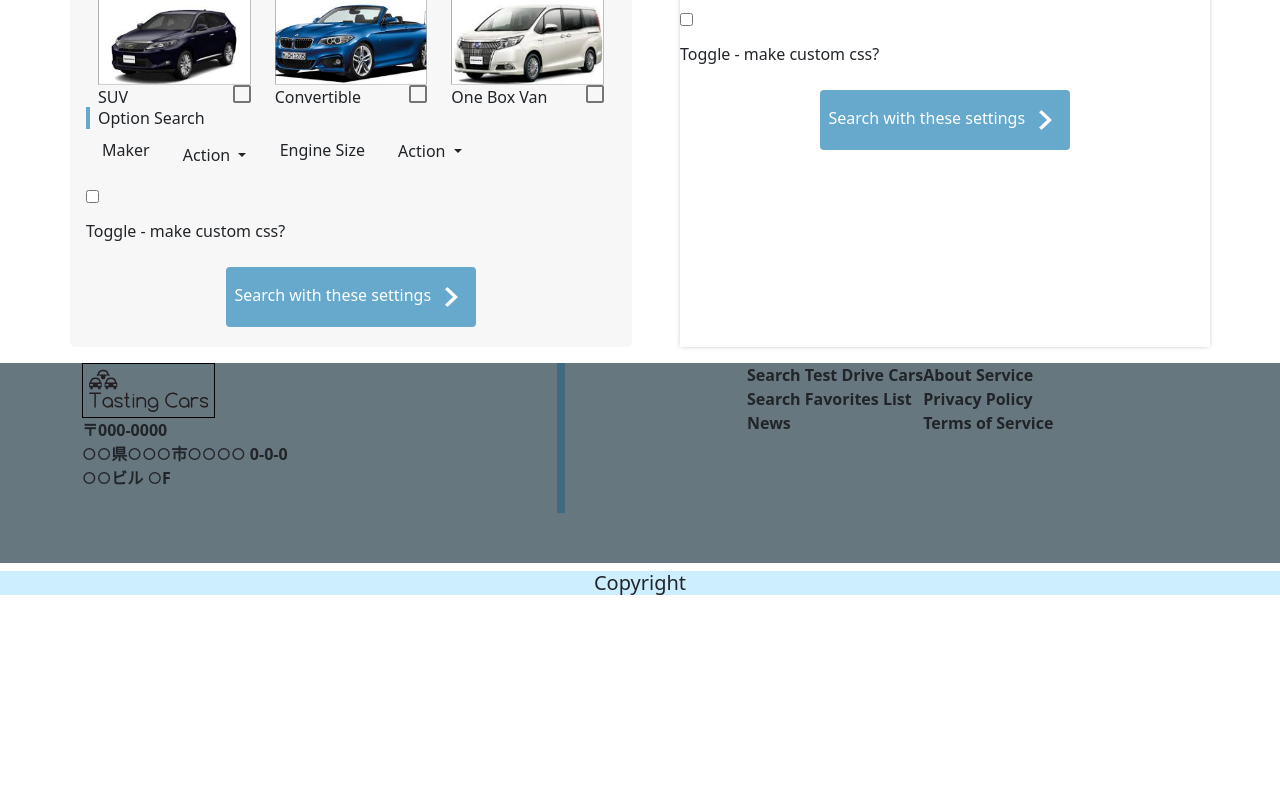
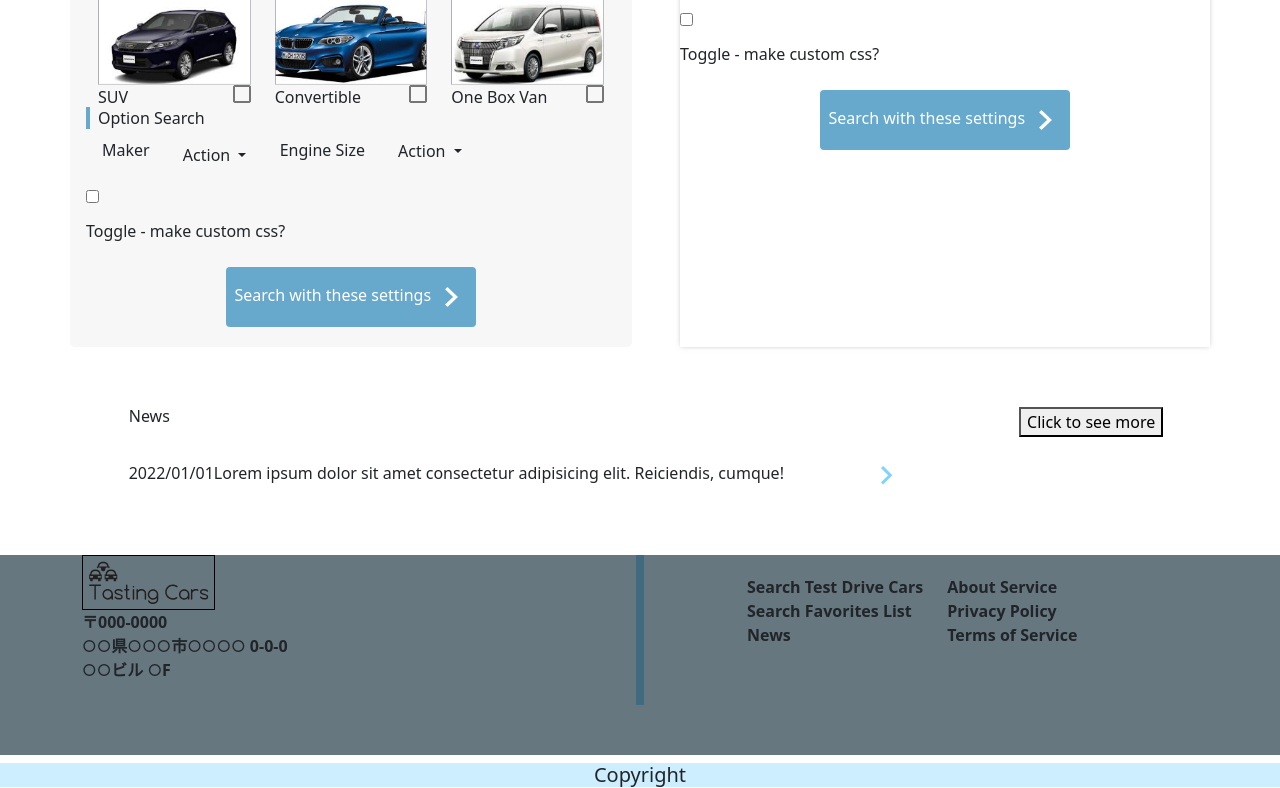
Before and after one commit to JudahT/Frontend-test-Grune, a website: page index.html in a window 1280 px wide. Shown: the part 1414-2202 px from the top of the page. Before the commit the page ends 2010 px from the top, so only its background shows below. Drawn offline with nearby package versions, Linux system fonts and the light colour scheme; files that its build step writes are made by us from their sources.

Commit message:
Update index.html
Adding News section, finishing footer

```diff
--- a/index.html
+++ b/index.html
@@ -849,13 +849,45 @@
       <!-- End of Search for Cars section -->
     </section>
 
-    <!-- Contact section WIP -->
+    <!-- News section WIP -->
+    <section id="お知らせ" class="my-5">
+      <div
+        class="container news d-flex justify-content-center align-items-center"
+      >
+        <div class="row my-1">
+          <div class="col-8">
+            <h2 class="mt-2 ms-0">News</h2>
+          </div>
+          <div class="col-4 d-flex justify-content-end pe-0">
+            <div class="searchButton my-2">
+              <button class="newsBtnBig">Click to see more</button>
+            </div>
+          </div>
+          <div class="newsHeadingDelimiter"></div>
+          <div class="col-12 newsDelimiterLeft d-flex my-3 pe-0">
+            <p class="newsText">2022/01/01</p>
+            <p class="newsText">
+              Lorem ipsum dolor sit amet consectetur adipisicing elit.
+              Reiciendis, cumque!
+            </p>
+            <div class="d-flex justify-content-end">
+              <button type="button" class="btn newsBtnSmall ms-5 p-0 ps-5">
+                <img src="./assets/img/icon/arrowRight.png" alt="" />
+              </button>
+            </div>
+          </div>
+          <div class="col-12 newsDelimiterBottom"></div>
+        </div>
+      </div>
+    </section>
+
+    <!-- Footer Contact - COMPLETE -->
     <footer class="contact-section d-flex">
       <!-- Left Side -->
-      <div class="container leftContact">
+      <div class="container">
         <!-- Logo Img -->
         <div class="row">
-          <div class="col col-md-5">
+          <div class="col col-md-5 leftContact mx-auto">
             <div class="contact-logo">
               <img
                 class="contactImg"
@@ -876,16 +908,14 @@
               >
             </p>
           </div>
-          <div class="col-md-2">
+          <div
+            class="col-md-2 midContact d-flex justify-content-center align-items-center"
+          >
             <!-- working on the verticle line in middle of contact section, currently it's on the left -->
-            <div class="midContact d-lg-inline-flex">
-              <div
-                class="contactDelimiter align-items-center justify-content-center d-none d-md-block"
-              ></div>
-            </div>
+            <div class="contactDelimiter d-none d-md-block"></div>
           </div>
           <!-- making list of links -->
-          <div class="col col-md-5 d-flex">
+          <div class="col col-md-5 rightContact d-flex mx-auto">
             <ul class="list-unstyled footer-link">
               <li class="fw-bolder rightContactLinks">
                 Search Test Drive Cars
@@ -894,7 +924,7 @@
               <li class="fw-bolder rightContactLinks">News</li>
             </ul>
 
-            <ul class="list-unstyled footer-link">
+            <ul class="list-unstyled footer-link ms-4">
               <li class="fw-bolder rightContactLinks">About Service</li>
               <li class="fw-bolder rightContactLinks">Privacy Policy</li>
               <li class="fw-bolder rightContactLinks">Terms of Service</li>
@@ -904,7 +934,7 @@
       </div>
     </footer>
 
-    <!-- Copyright footer -->
+    <!-- Copyright - COMPLETE -->
     <div class="footer mt-2 mb-0">
       <h4 class="text-center fs-5 fw-normal mb-0" height="300px">Copyright</h4>
     </div>
```
